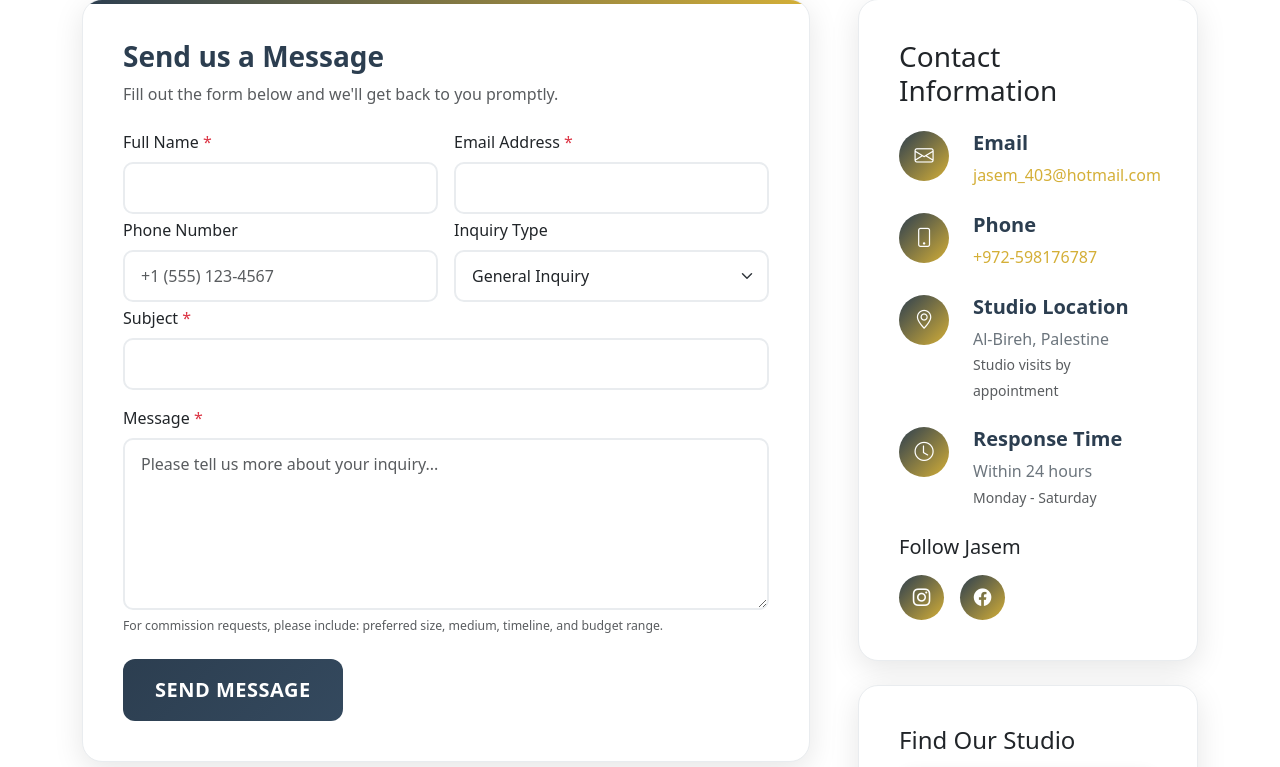
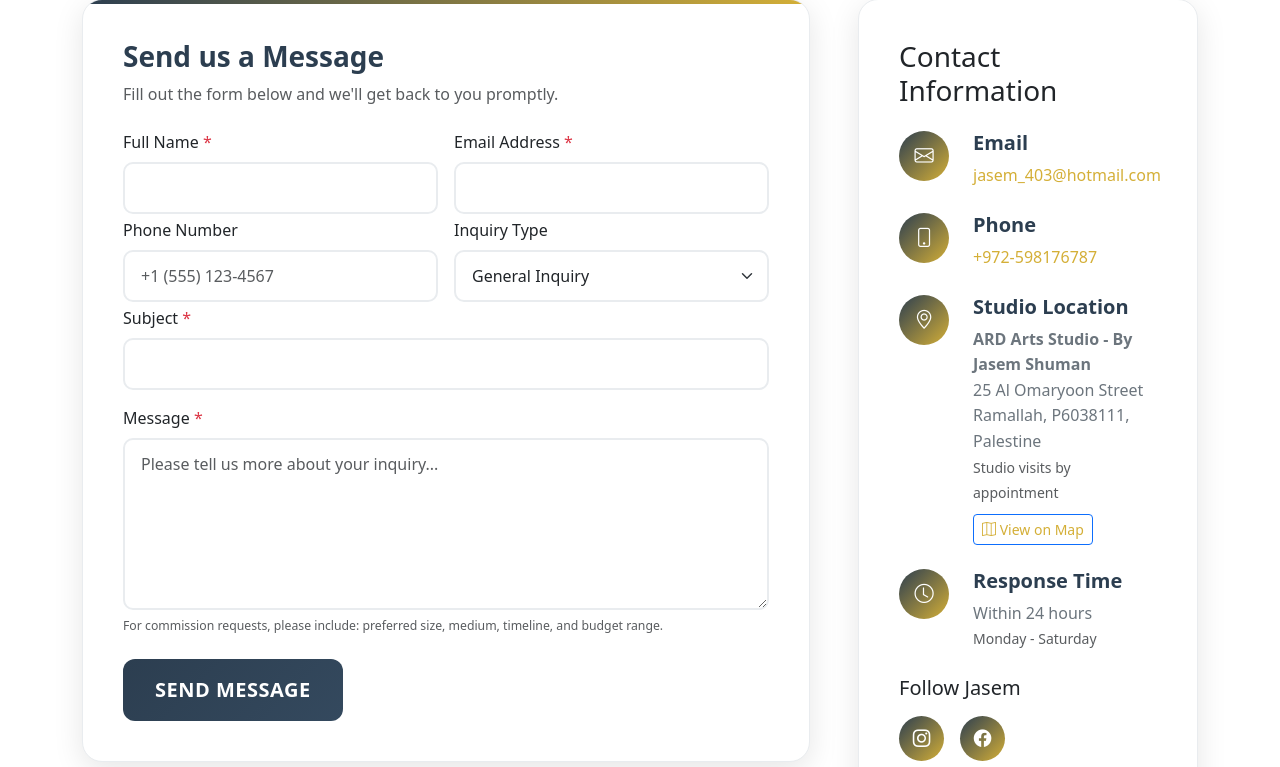
Before and after one commit to MahmoudMousa1994/jasem-shuman, a Django app: page /pages/contact/ in a window 1280 px wide. Shown: the part 388-1155 px from the top of the page. Run offline with Django 5.2, Linux system fonts and the light colour scheme.

Commit message:
Update studio address to ARD Arts Studio, Ramallah

```diff
--- a/pages/templates/pages/about.html
+++ b/pages/templates/pages/about.html
@@ -52,7 +52,8 @@
                             <h5>Contact Information</h5>
                             <p class="mb-1"><strong>Email:</strong> jasem_403@hotmail.com</p>
                             <p class="mb-1"><strong>Phone:</strong> +972-598176787</p>
-                            <p class="mb-0"><strong>Location:</strong> Al-Bireh, Palestine</p>
+                            <p class="mb-1"><strong>Studio:</strong> ARD Arts Studio - By Jasem Shuman</p>
+                            <p class="mb-0"><strong>Location:</strong> 25 Al Omaryoon Street, Ramallah, Palestine</p>
                         </div>
                         <p class="mt-3">
                             Born and raised in Palestine, Jasem's artistic journey began during the Second Intifada,
--- a/pages/templates/pages/contact.html
+++ b/pages/templates/pages/contact.html
@@ -182,8 +182,14 @@
                     </div>
                     <div class="contact-details">
                         <h5>Studio Location</h5>
-                        <p>Al-Bireh, Palestine<br>
+                        <p><strong>ARD Arts Studio - By Jasem Shuman</strong><br>
+                        25 Al Omaryoon Street<br>
+                        Ramallah, P6038111, Palestine<br>
                         <small class="text-muted">Studio visits by appointment</small></p>
+                        <a href="https://maps.apple.com/place?address=25%20Al%20Omaryoon%20Street,%20Ramallah,%20P6038111&coordinate=31.901517,35.185495&name=ARD%20Arts%20Studio%20-%20By%20Jasem%20Shuman&map=h"
+                           target="_blank" class="btn btn-sm btn-outline-primary mt-2">
+                            <i class="bi bi-map"></i> View on Map
+                        </a>
                     </div>
                 </div>
 
--- a/templates/base.html
+++ b/templates/base.html
@@ -132,7 +132,10 @@
                         <i class="bi bi-phone"></i> +972-598176787
                     </p>
                     <p class="text-muted mb-1">
-                        <i class="bi bi-geo-alt"></i> Al-Bireh, Palestine
+                        <i class="bi bi-geo-alt"></i> ARD Arts Studio
+                    </p>
+                    <p class="text-muted mb-1 small">
+                        25 Al Omaryoon Street, Ramallah, Palestine
                     </p>
                     <div class="mt-3">
                         <a href="https://www.instagram.com/jasem_shuman?igsh=MXU1d3E0am12YmtmbQ==" target="_blank" class="text-muted me-3" title="Follow Jasem on Instagram"><i class="bi bi-instagram"></i></a>
```
